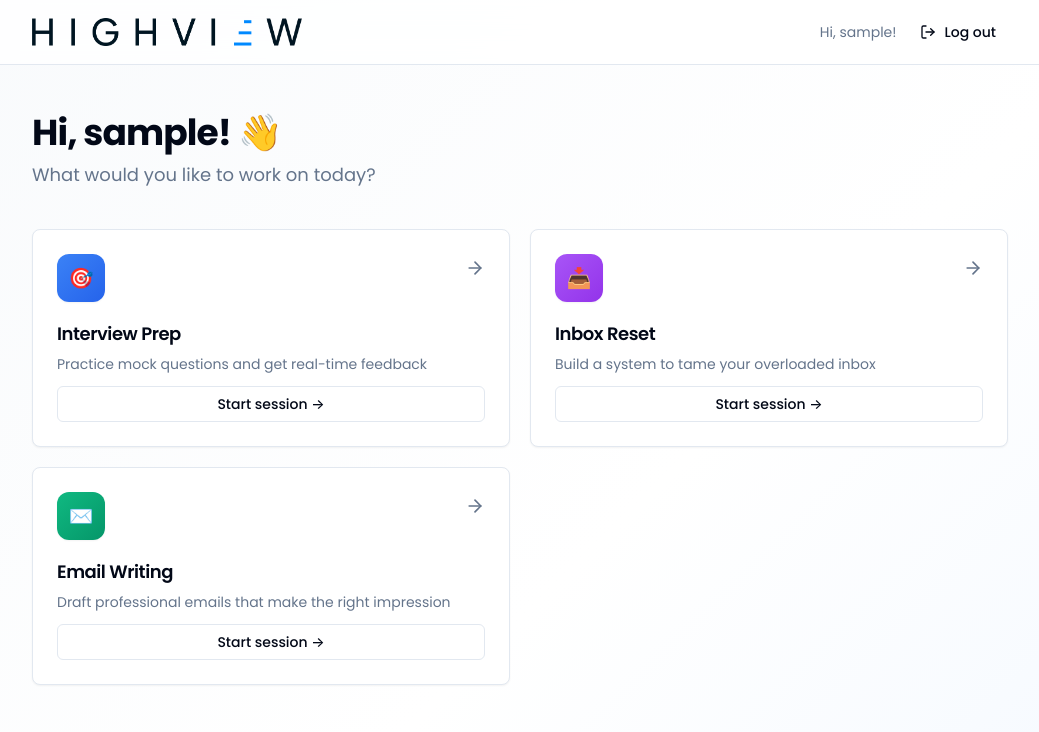
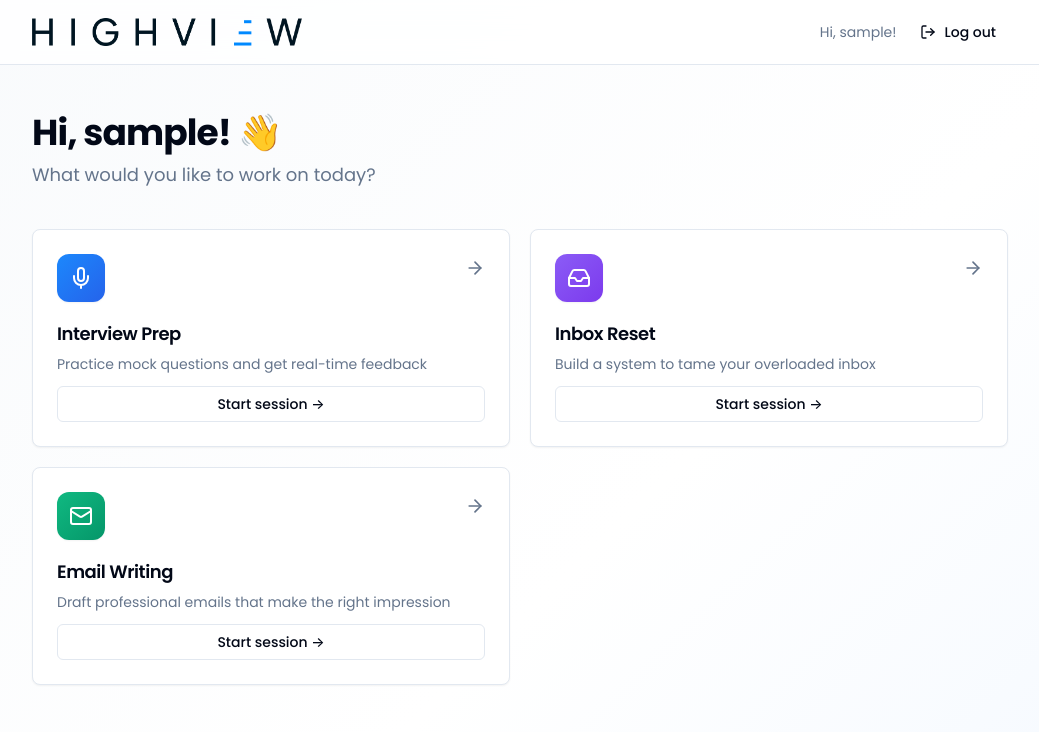
Before and after one commit to chauhanvisha/ai-companion-frontend, a React (Vite) app: page /dashboard in a window 1280 px wide. Shown: the top 732 px of the page, without its empty margins (120-1159 px from the left). Built offline with nearby package versions, Linux system fonts and the light colour scheme; no server answers; sample sign-in values are in the browser's storage.

Commit message:
Use Lucide React icons for scenario tiles in HighView style
Replace emoji icons with Mic, Inbox, Mail from lucide-react,
styled with HighView blue/violet/emerald gradients.

Co-Authored-By: Claude Sonnet 4.6 <noreply@anthropic.com>

```diff
--- a/src/pages/DashboardPage.tsx
+++ b/src/pages/DashboardPage.tsx
@@ -3,16 +3,22 @@ import { useNavigate } from 'react-router-dom'
 import { getSessionNotes, getProfile, saveProfile, SessionNote } from '../lib/api'
 import { Card, CardContent, CardDescription, CardHeader, CardTitle } from '../components/ui/card'
 import { Button } from '../components/ui/button'
-import { LogOut, ArrowRight, Clock, Pencil } from 'lucide-react'
+import { LogOut, ArrowRight, Clock, Pencil, Mic, Inbox, Mail } from 'lucide-react'
+
+const SCENARIO_ICONS_LUCIDE: Record<string, React.ReactNode> = {
+  interview: <Mic className="w-6 h-6 text-white" />,
+  inbox:     <Inbox className="w-6 h-6 text-white" />,
+  email:     <Mail className="w-6 h-6 text-white" />,
+}
 
 const SCENARIOS = [
-  { key: 'interview', icon: '🎯', title: 'Interview Prep',       description: 'Practice mock questions and get real-time feedback',     gradient: 'from-blue-500 to-blue-600' },
-  { key: 'inbox',     icon: '📥', title: 'Inbox Reset',          description: 'Build a system to tame your overloaded inbox',            gradient: 'from-purple-500 to-purple-600' },
-  { key: 'email',     icon: '✉️',  title: 'Email Writing',        description: 'Draft professional emails that make the right impression', gradient: 'from-emerald-500 to-emerald-600' },
+  { key: 'interview', title: 'Interview Prep',  description: 'Practice mock questions and get real-time feedback',     gradient: 'from-[#1C88FC] to-blue-600' },
+  { key: 'inbox',     title: 'Inbox Reset',     description: 'Build a system to tame your overloaded inbox',            gradient: 'from-violet-500 to-violet-600' },
+  { key: 'email',     title: 'Email Writing',   description: 'Draft professional emails that make the right impression', gradient: 'from-emerald-500 to-emerald-600' },
 ]
 
 const SCENARIO_TITLES: Record<string, string> = Object.fromEntries(SCENARIOS.map(s => [s.key, s.title]))
-const SCENARIO_ICONS: Record<string, string> = Object.fromEntries(SCENARIOS.map(s => [s.key, s.icon]))
+const SCENARIO_ICONS: Record<string, string> = { interview: '🎯', inbox: '📥', email: '✉️' }
 
 export default function DashboardPage() {
   const username = localStorage.getItem('username') || 'there'
@@ -101,8 +107,8 @@ export default function DashboardPage() {
             >
               <CardHeader className="pb-3">
                 <div className="flex items-start justify-between">
-                  <div className={`w-12 h-12 rounded-xl bg-gradient-to-br ${s.gradient} flex items-center justify-center text-xl shadow-sm mb-3`}>
-                    {s.icon}
+                  <div className={`w-12 h-12 rounded-xl bg-gradient-to-br ${s.gradient} flex items-center justify-center shadow-sm mb-3`}>
+                    {SCENARIO_ICONS_LUCIDE[s.key]}
                   </div>
                   <ArrowRight className="w-5 h-5 text-muted-foreground group-hover:text-primary group-hover:translate-x-1 transition-all mt-1" />
                 </div>
```
